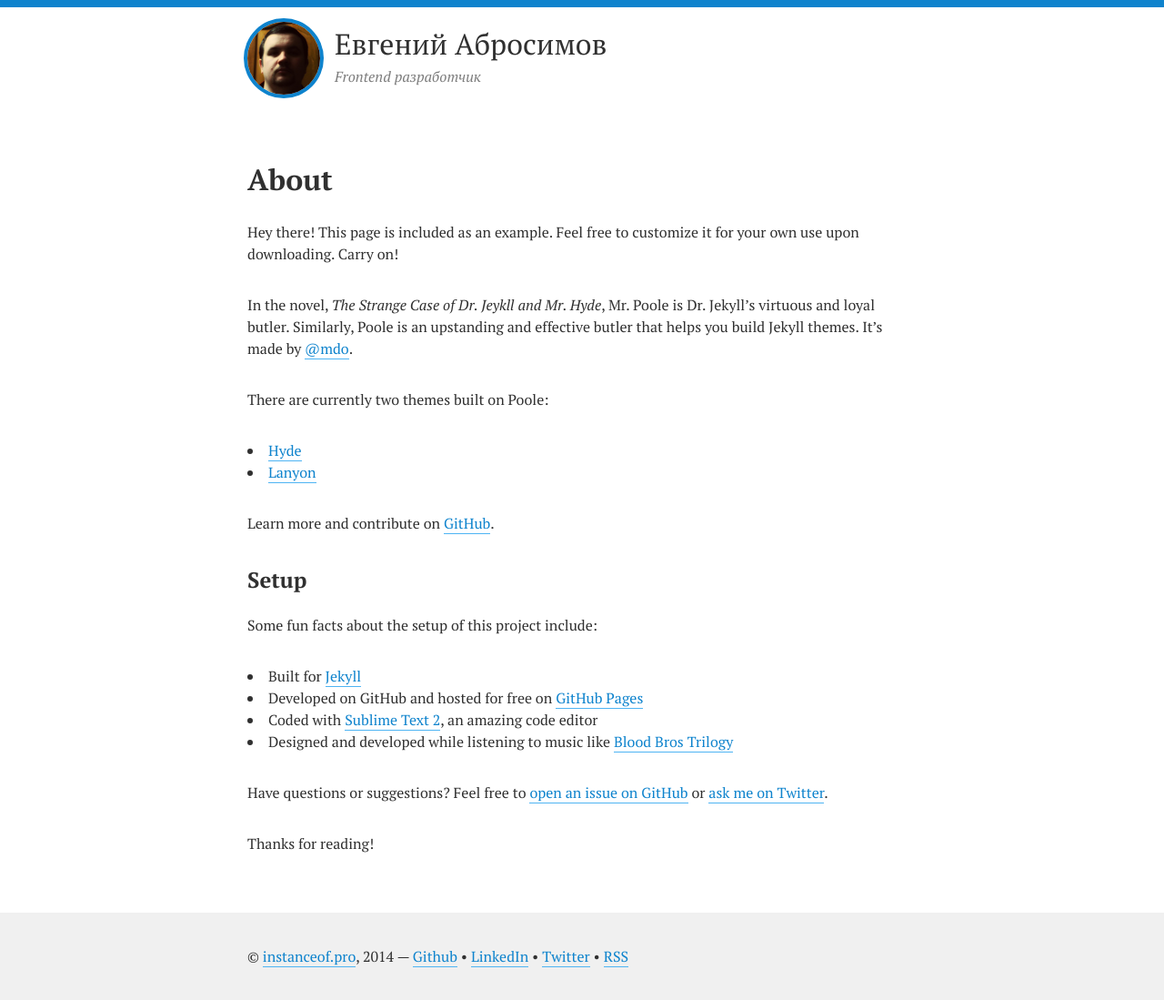
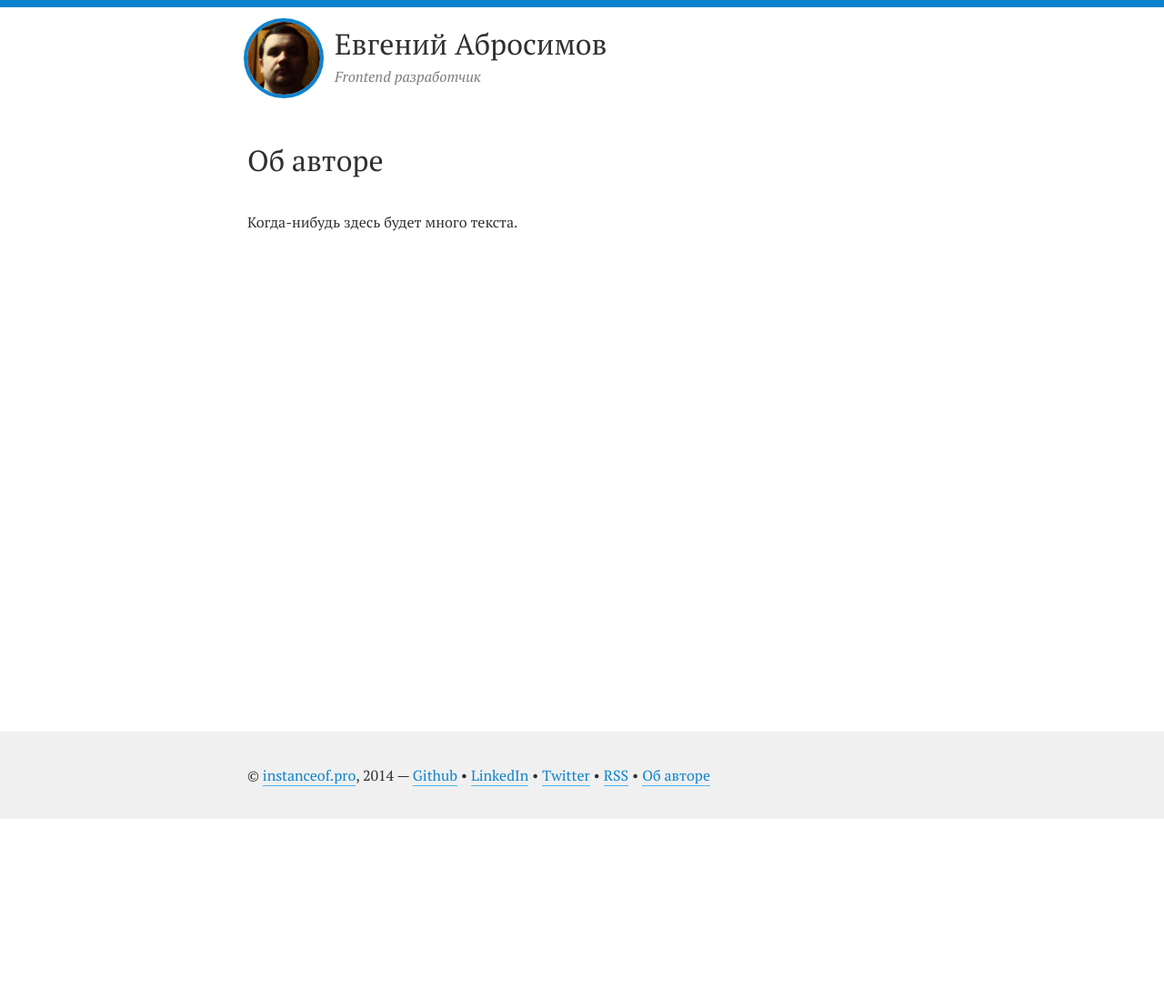
Before and after one commit to sadcitizen/sadcitizen.github.io, a Jekyll site: the page built from about.md, in a window 1280 px wide. Shown: the whole page at 91% size. Built offline with Jekyll 4.4.1, drawn with Linux system fonts in a browser that asks for light colours; some web fonts are replaced; Markdown is read by kramdown in place of the engine named in the settings; after the commit the page ends 900 px from its top, so only the background shows below that.

Commit message:
footer nav + about page

```diff
--- a/_config.yml
+++ b/_config.yml
@@ -26,6 +26,7 @@ links:
   twitter:        http://twitter.com/instanceofpro
   linkedin:       http://linkedin.com/profile/view?id=246916719
   rss:            /atom.xml
+  about:          /about.html
 
 #public
 public:
--- a/_includes/footer.html
+++ b/_includes/footer.html
@@ -4,6 +4,7 @@
         &mdash; <a href="{{ site.links.github }}">Github</a>
         &bullet; <a href="{{ site.links.linkedin }}">LinkedIn</a>
         &bullet; <a href="{{ site.links.twitter }}">Twitter</a>
-        &bullet; <a href="{{ site.links.rss | prepend: site.baseurl | replace: '//','/'}}">RSS</a>
+        &bullet; <a href="{{ site.links.rss | prepend: site.baseurl | replace: '//','/' }}">RSS</a>
+        &bullet; <a href="{{ site.links.about | prepend: site.baseurl | replace: '//','/' }}">Об авторе</a>
     </div>
 </footer>
--- a/_layouts/page.html
+++ b/_layouts/page.html
@@ -2,7 +2,9 @@
 layout: default
 ---
 
-<div class="page">
-  <h1 class="page-title">{{ page.title }}</h1>
-  {{ content }}
-</div>
+<article class="p-page">
+    <header class="p-page-header">
+        <h1>{{ page.title }}</h1>
+    </header>
+    {{ content }}
+</article>
--- a/about.md
+++ b/about.md
@@ -1,30 +1,6 @@
 ---
 layout: page
-title: About
+title: Об авторе
 ---
 
-<p class="message">
-  Hey there! This page is included as an example. Feel free to customize it for your own use upon downloading. Carry on!
-</p>
-
-In the novel, *The Strange Case of Dr. Jeykll and Mr. Hyde*, Mr. Poole is Dr. Jekyll's virtuous and loyal butler. Similarly, Poole is an upstanding and effective butler that helps you build Jekyll themes. It's made by [@mdo](https://twitter.com/mdo).
-
-There are currently two themes built on Poole:
-
-* [Hyde](http://hyde.getpoole.com)
-* [Lanyon](http://lanyon.getpoole.com)
-
-Learn more and contribute on [GitHub](https://github.com/poole).
-
-## Setup
-
-Some fun facts about the setup of this project include:
-
-* Built for [Jekyll](http://jekyllrb.com)
-* Developed on GitHub and hosted for free on [GitHub Pages](https://pages.github.com)
-* Coded with [Sublime Text 2](http://sublimetext.com), an amazing code editor
-* Designed and developed while listening to music like [Blood Bros Trilogy](https://soundcloud.com/maddecent/sets/blood-bros-series)
-
-Have questions or suggestions? Feel free to [open an issue on GitHub](https://github.com/poole/issues/new) or [ask me on Twitter](https://twitter.com/mdo).
-
-Thanks for reading!
+Когда-нибудь здесь будет много текста.
--- a/styles/theme/posts.scss
+++ b/styles/theme/posts.scss
@@ -36,7 +36,8 @@
 }
 
 // --- single post
-.p-post-header {
+.p-post-header,
+.p-page-header {
     margin-top: 0;
     margin-bottom: 2rem;
 
```
Also changed, not shown: public/css/styles.min.css.
